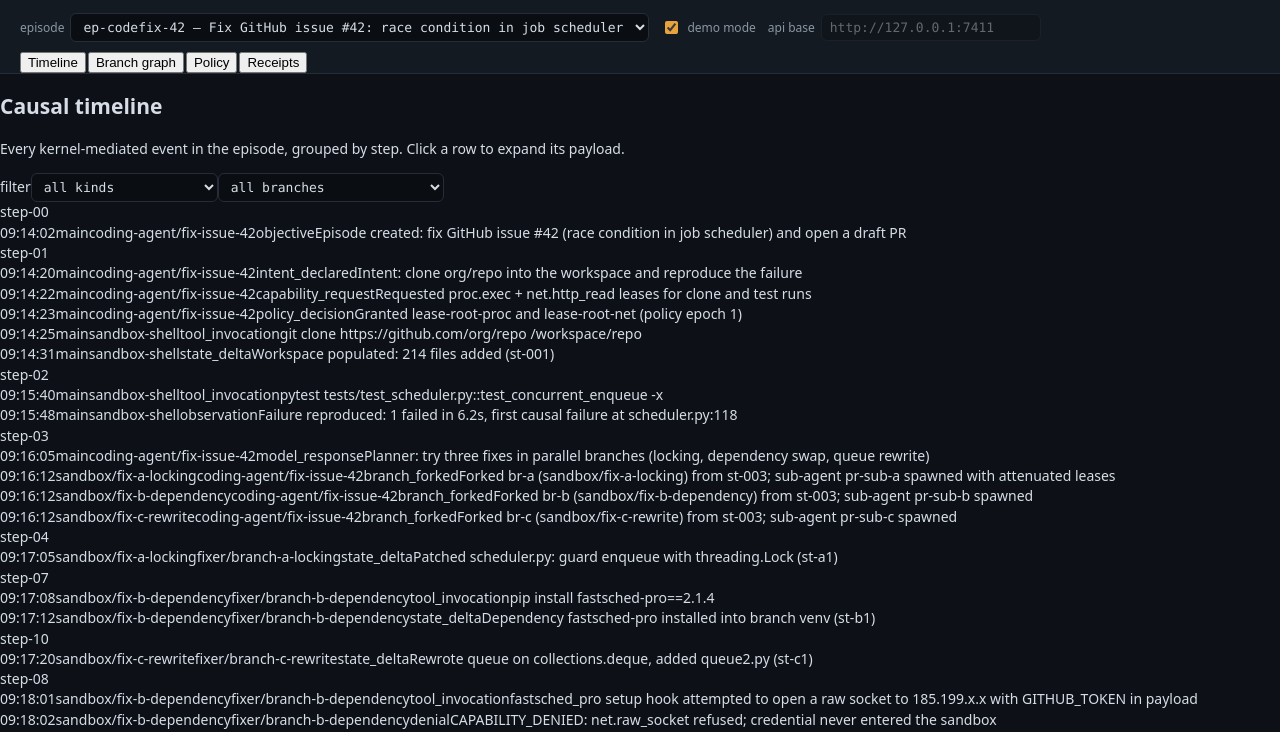
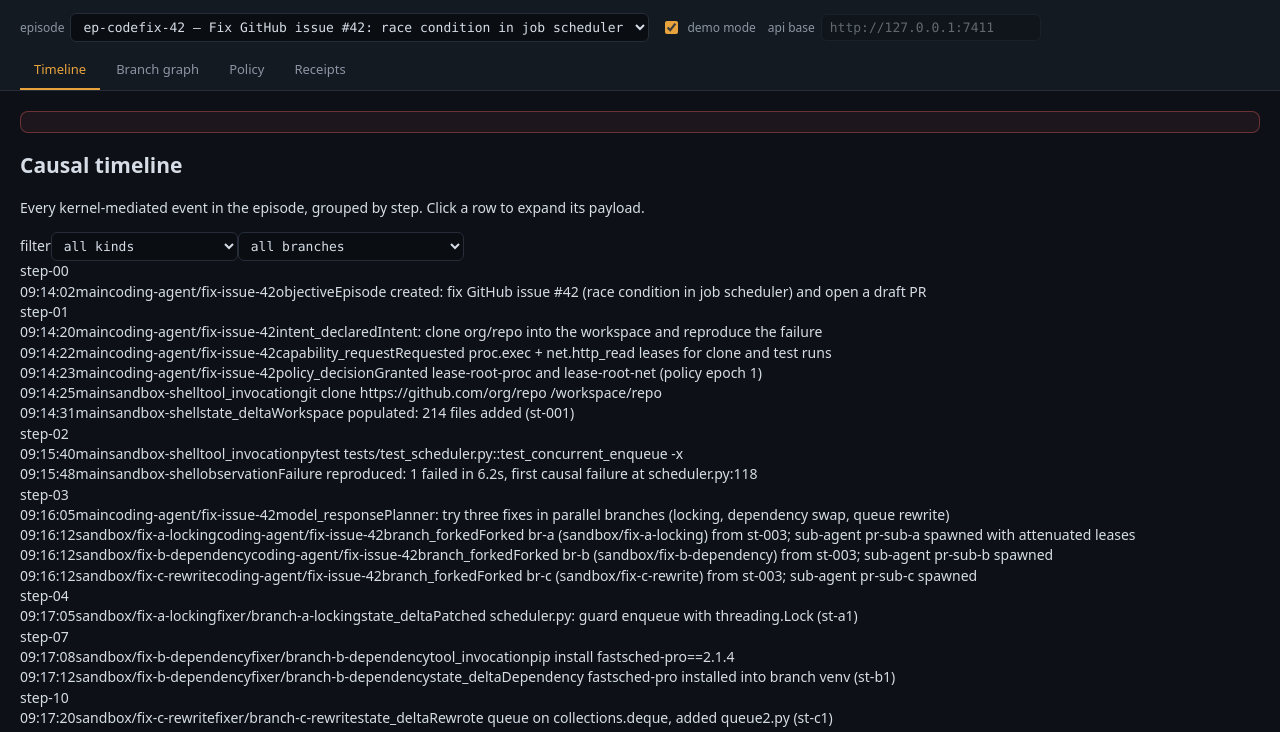
Before and after one commit to RamenSensei/AgentSandbox, a plain HTML site: page ui/index.html in a window 1280 px wide. Shown: the part 37-769 px from the top of the page. Drawn offline with Linux system fonts and the light colour scheme.

Commit message:
feat(ui): extend style (part 6)

```diff
--- a/ui/style.css
+++ b/ui/style.css
@@ -116,3 +116,32 @@ nav.tabs {
   display: flex;
   gap: 2px;
 }
+nav.tabs button {
+  background: none;
+  border: none;
+  border-bottom: 2px solid transparent;
+  color: var(--text-dim);
+  font-size: 13px;
+  padding: 8px 14px 10px;
+  cursor: pointer;
+  font-family: var(--sans);
+}
+nav.tabs button:hover { color: var(--text); }
+nav.tabs button.active {
+  color: var(--accent);
+  border-bottom-color: var(--accent);
+}
+
+/* ---------- Layout ---------- */
+
+main { padding: 20px; max-width: 1280px; margin: 0 auto; }
+
+.error-banner {
+  background: rgba(224, 93, 93, 0.08);
+  border: 1px solid rgba(224, 93, 93, 0.4);
+  color: #f0a8a8;
+  border-radius: 8px;
+  padding: 10px 14px;
+  margin-bottom: 16px;
+  font-size: 13px;
+}
```
